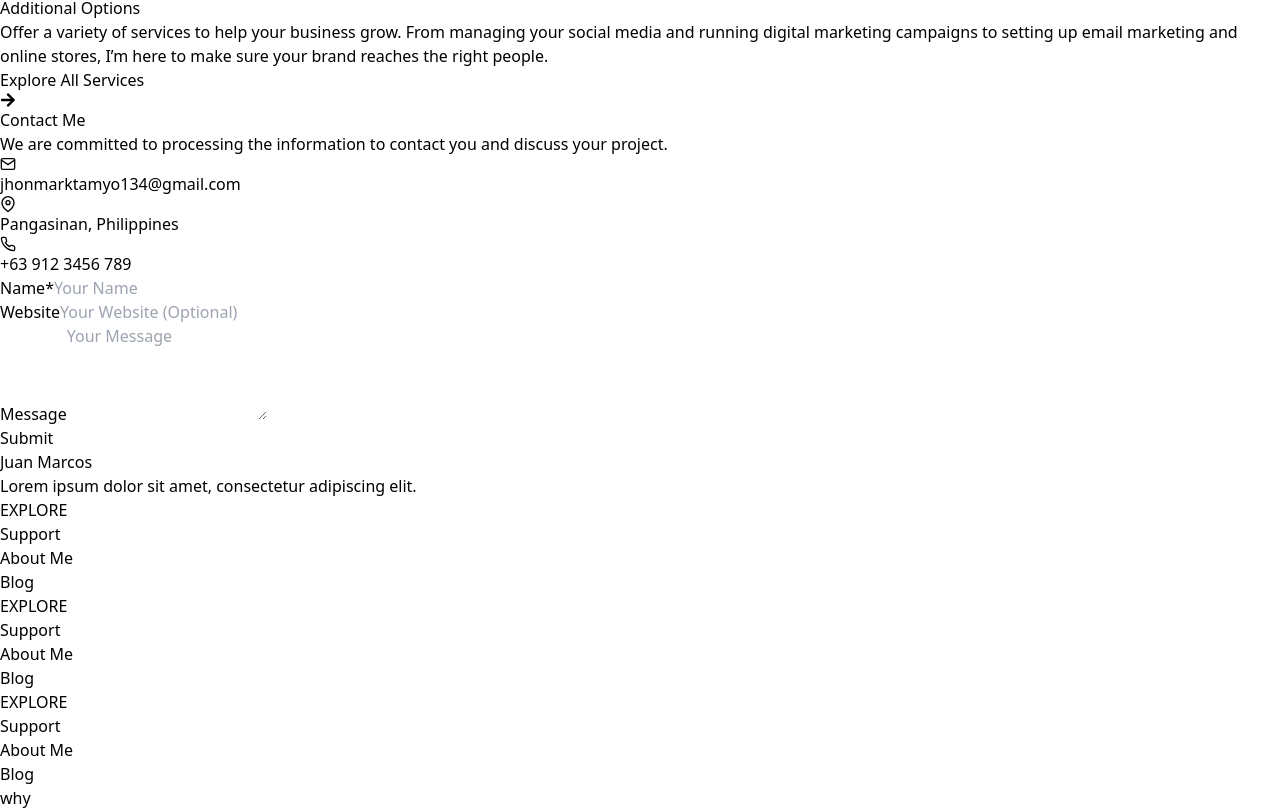
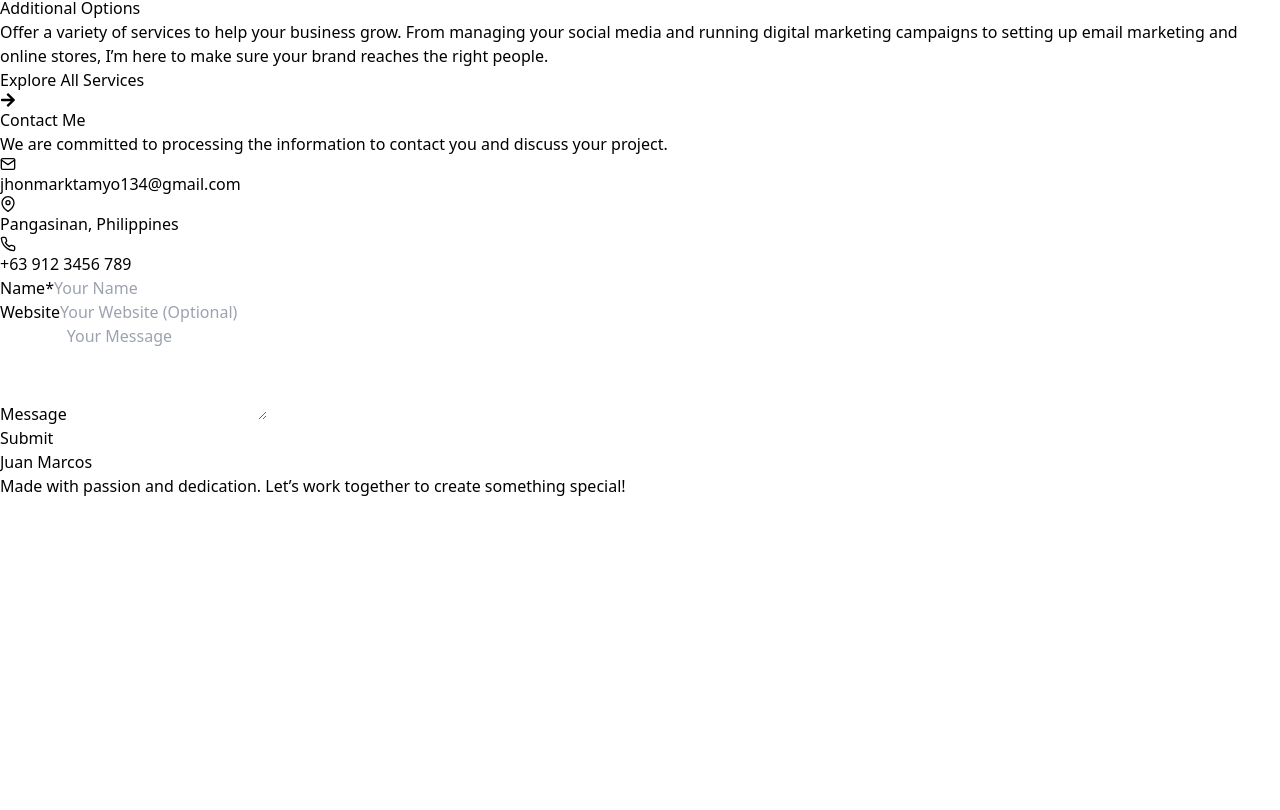
Before and after one commit to juanmarcosstudio/Juanmarcos-react-tailwind-website, a React (Vite) app: page / in a window 1280 px wide. Shown: the part 4769-5579 px from the top of the page. After the commit the page ends 5267 px from the top, so only its background shows below. Built offline with nearby package versions, Linux system fonts and the light colour scheme.

Commit message:
Modify: Styles and text

```diff
--- a/src/assets/components/Footer.jsx
+++ b/src/assets/components/Footer.jsx
@@ -4,37 +4,11 @@ const Footer = () => {
     <div className='bg-white mt-12 flex flex-col items-center'>
       <div className='container flex flex-col md:flex-row justify-between px-5'>
         <div className='mb-8 md:mb-0 md:w-1/4 mr-6 text-center md:text-start'>
-            <h2 className='text-3xl font-semibold text-blue-700'>Juan Marcos</h2>
-            <p className='mt-1 text-gray-500 md:pr-5'>Lorem ipsum dolor sit amet, consectetur adipiscing elit.</p>
-        </div>
-        <div className='flex justify-between md:w-3/4'>
-            <div className='space-y-4'>
-                <h3 className='font-medium text-gray-700'>EXPLORE</h3>
-                <ul className='text-gray-500 space-y-2'>
-                    <li><a href='#'>Support</a></li>
-                    <li><a href='#'>About Me</a></li>
-                    <li><a href='#'>Blog</a></li>
-                </ul>
-            </div>
-            <div className='space-y-4'>
-            <h3 className='font-medium text-gray-700'>EXPLORE</h3>
-                <ul className='text-gray-500 space-y-2'>
-                    <li><a href='#'>Support</a></li>
-                    <li><a href='#'>About Me</a></li>
-                    <li><a href='#'>Blog</a></li>
-                </ul>
-            </div>
-            <div className='space-y-4'>
-            <h3 className='font-medium text-gray-700'>EXPLORE</h3>
-                <ul className='text-gray-500 space-y-2'>
-                    <li><a href='#'>Support</a></li>
-                    <li><a href='#'>About Me</a></li>
-                    <li><a href='#'>Blog</a></li>
-                </ul>
-            </div>
+            <h2 className='text-3xl font-semibold text-[#eab949]'>Juan Marcos</h2>
+            <p className='mt-1 text-gray-500 md:pr-5'>Made with passion and dedication. Let’s work together to create something special!</p>
         </div>
       </div>
-      <div className='mt-8 bg-blue-800 h-2 w-full'>why</div>
+      <div className='mt-8 bg-[#eab949] h-2 w-full'></div>
     </div>
   )
 }
```
